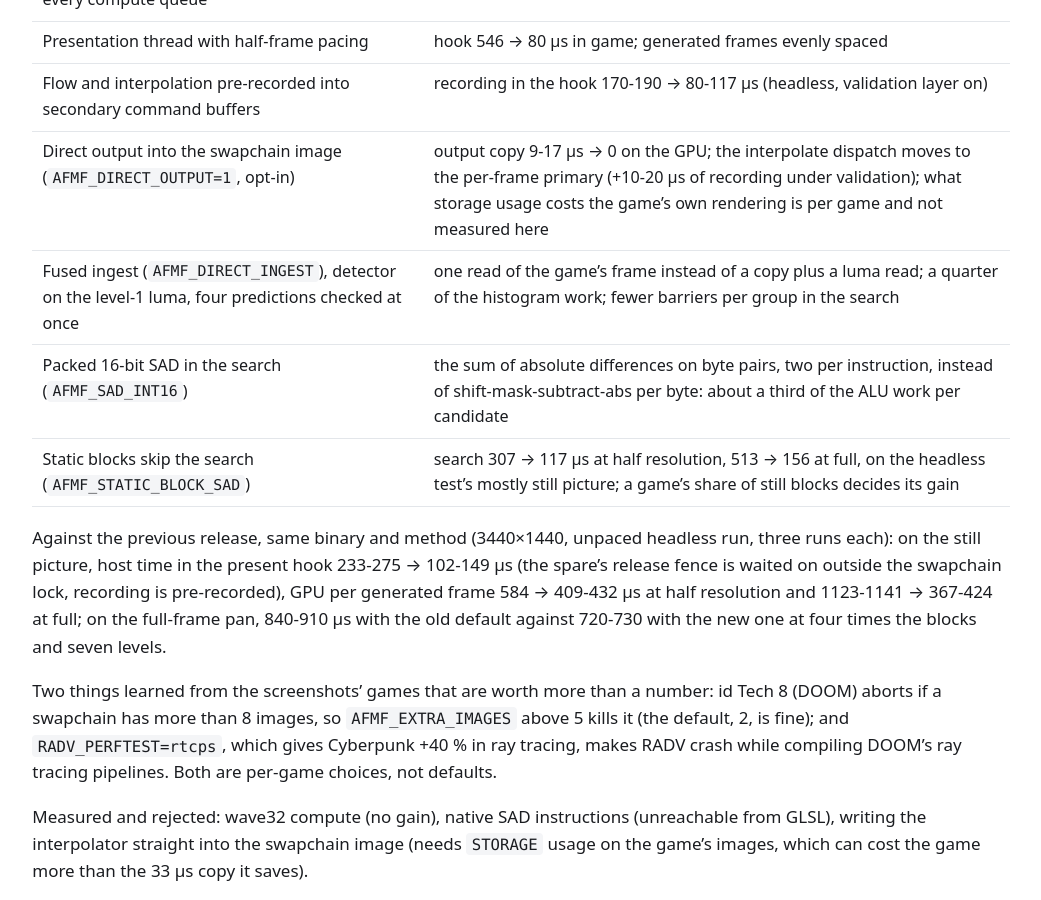
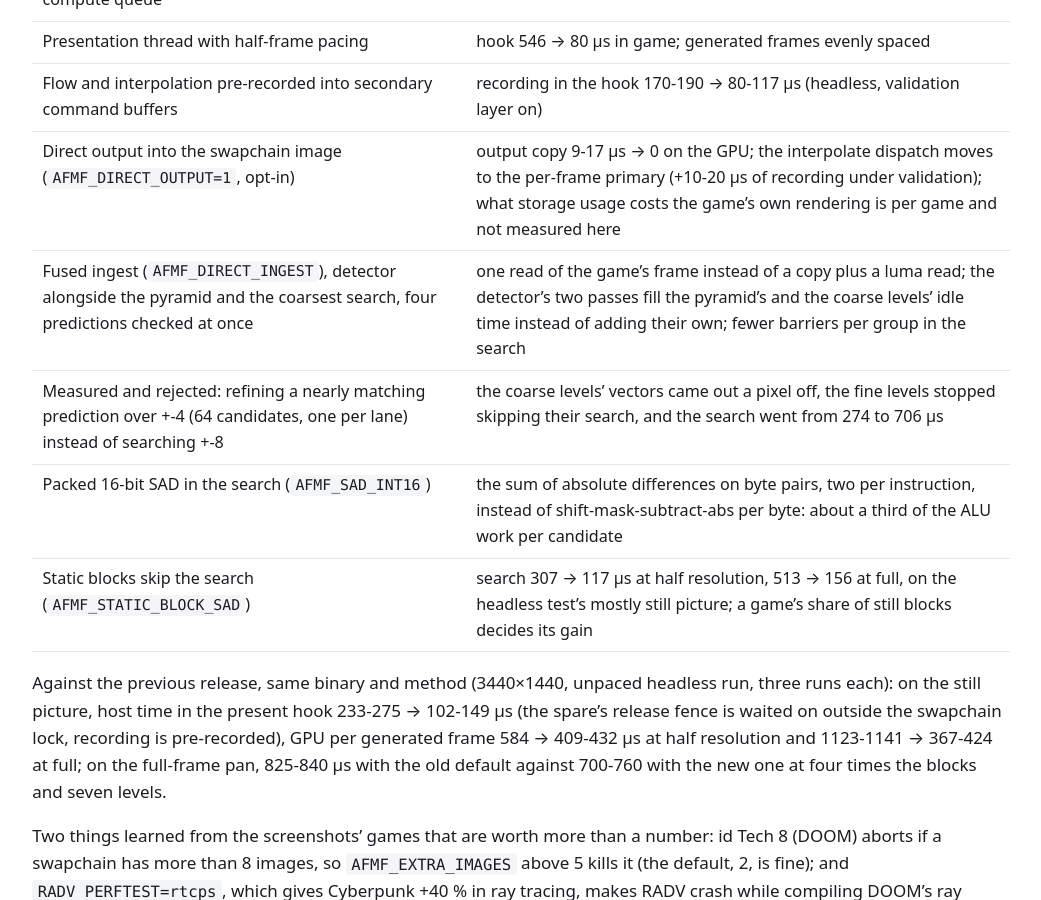
Before and after one commit to serialexperimentslainnnn/afmf-linux, a Jekyll site: the page built from docs/performance.md, in a window 1280 px wide and 900 px high, scrolled down 1565 px. Shown: the whole window, without its empty margins (119-1160 px from the left). Built offline with Jekyll 4.4.1, drawn with Linux system fonts in a browser that asks for light colours.

Commit message:
perf(framegen): scene change detector alongside the pyramid and the coarsest search, no barrier of its own

```diff
--- a/docs/performance.md
+++ b/docs/performance.md
@@ -25,7 +25,7 @@ clocks; a game runs it faster):
 | Filter and scale | 123 &micro;s |
 | Interpolation | 74 &micro;s |
 | Output copy | 59 &micro;s (0 with `AFMF_DIRECT_OUTPUT=1`) |
-| **Total** | **720-730 &micro;s** |
+| **Total** | **700-760 &micro;s** |
 
 The previous release's default (flow at half resolution, five levels) costs 840-910 &micro;s on
 the same run: the full-resolution search with all seven levels now costs less than the
@@ -54,7 +54,8 @@ two presents and the pacing hold run on the layer's presentation thread.
 | Presentation thread with half-frame pacing | hook 546 &rarr; 80 &micro;s in game; generated frames evenly spaced |
 | Flow and interpolation pre-recorded into secondary command buffers | recording in the hook 170-190 &rarr; 80-117 &micro;s (headless, validation layer on) |
 | Direct output into the swapchain image (`AFMF_DIRECT_OUTPUT=1`, opt-in) | output copy 9-17 &micro;s &rarr; 0 on the GPU; the interpolate dispatch moves to the per-frame primary (+10-20 &micro;s of recording under validation); what storage usage costs the game's own rendering is per game and not measured here |
-| Fused ingest (`AFMF_DIRECT_INGEST`), detector on the level-1 luma, four predictions checked at once | one read of the game's frame instead of a copy plus a luma read; a quarter of the histogram work; fewer barriers per group in the search |
+| Fused ingest (`AFMF_DIRECT_INGEST`), detector alongside the pyramid and the coarsest search, four predictions checked at once | one read of the game's frame instead of a copy plus a luma read; the detector's two passes fill the pyramid's and the coarse levels' idle time instead of adding their own; fewer barriers per group in the search |
+| Measured and rejected: refining a nearly matching prediction over +-4 (64 candidates, one per lane) instead of searching +-8 | the coarse levels' vectors came out a pixel off, the fine levels stopped skipping their search, and the search went from 274 to 706 &micro;s |
 | Packed 16-bit SAD in the search (`AFMF_SAD_INT16`) | the sum of absolute differences on byte pairs, two per instruction, instead of shift-mask-subtract-abs per byte: about a third of the ALU work per candidate |
 | Static blocks skip the search (`AFMF_STATIC_BLOCK_SAD`) | search 307 &rarr; 117 &micro;s at half resolution, 513 &rarr; 156 at full, on the headless test's mostly still picture; a game's share of still blocks decides its gain |
 
@@ -62,7 +63,7 @@ Against the previous release, same binary and method (3440&times;1440, unpaced h
 runs each): on the still picture, host time in the present hook 233-275 &rarr; 102-149 &micro;s
 (the spare's release fence is waited on outside the swapchain lock, recording is pre-recorded),
 GPU per generated frame 584 &rarr; 409-432 &micro;s at half resolution and 1123-1141 &rarr; 367-424 at
-full; on the full-frame pan, 840-910 &micro;s with the old default against 720-730 with the new
+full; on the full-frame pan, 825-840 &micro;s with the old default against 700-760 with the new
 one at four times the blocks and seven levels.
 
 Two things learned from the screenshots' games that are worth more than a number: id Tech 8
```
Also changed, not shown: shaders/fidelityfx/NOTICE.md (+2 -2 lines), CHANGELOG.md, 1 other file.
